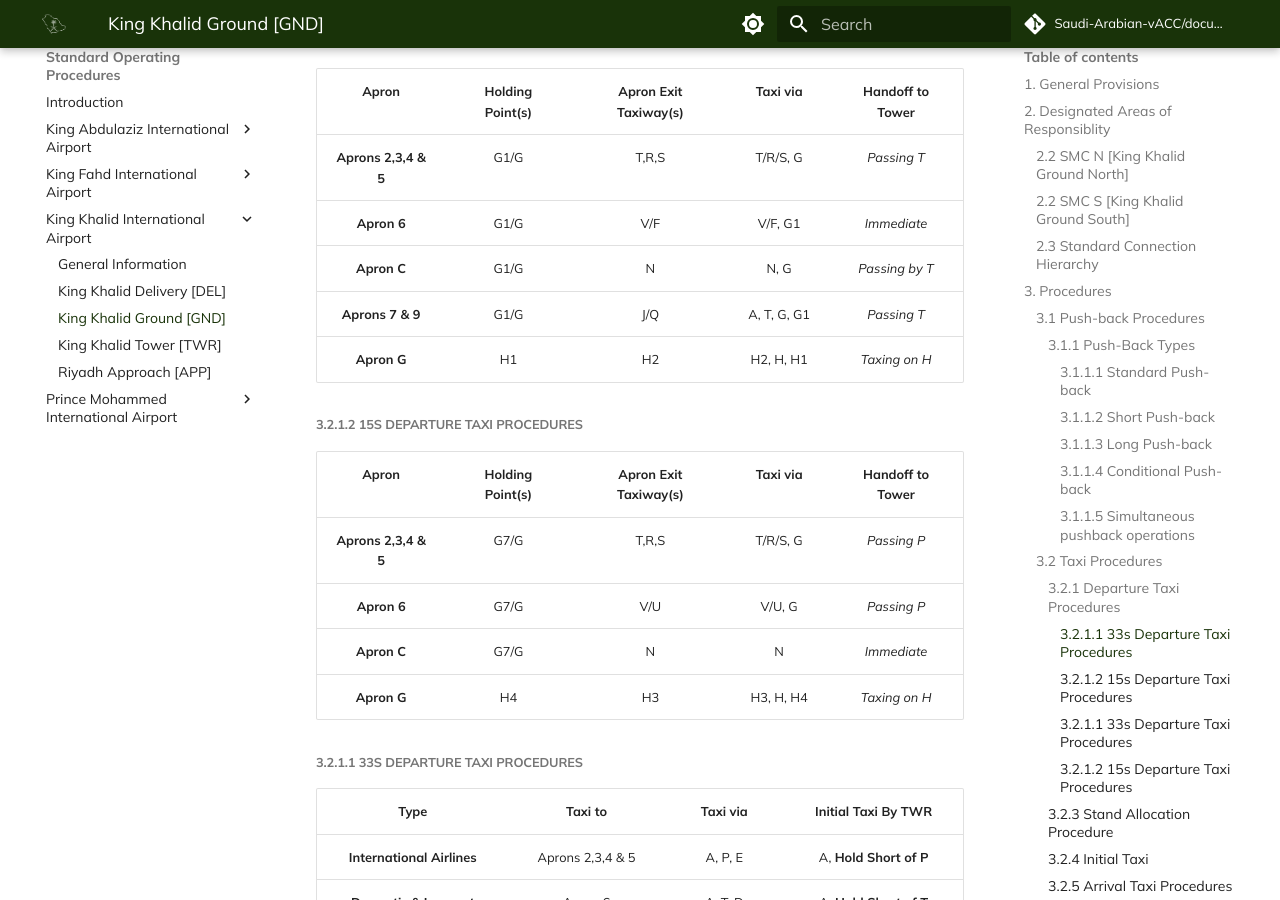
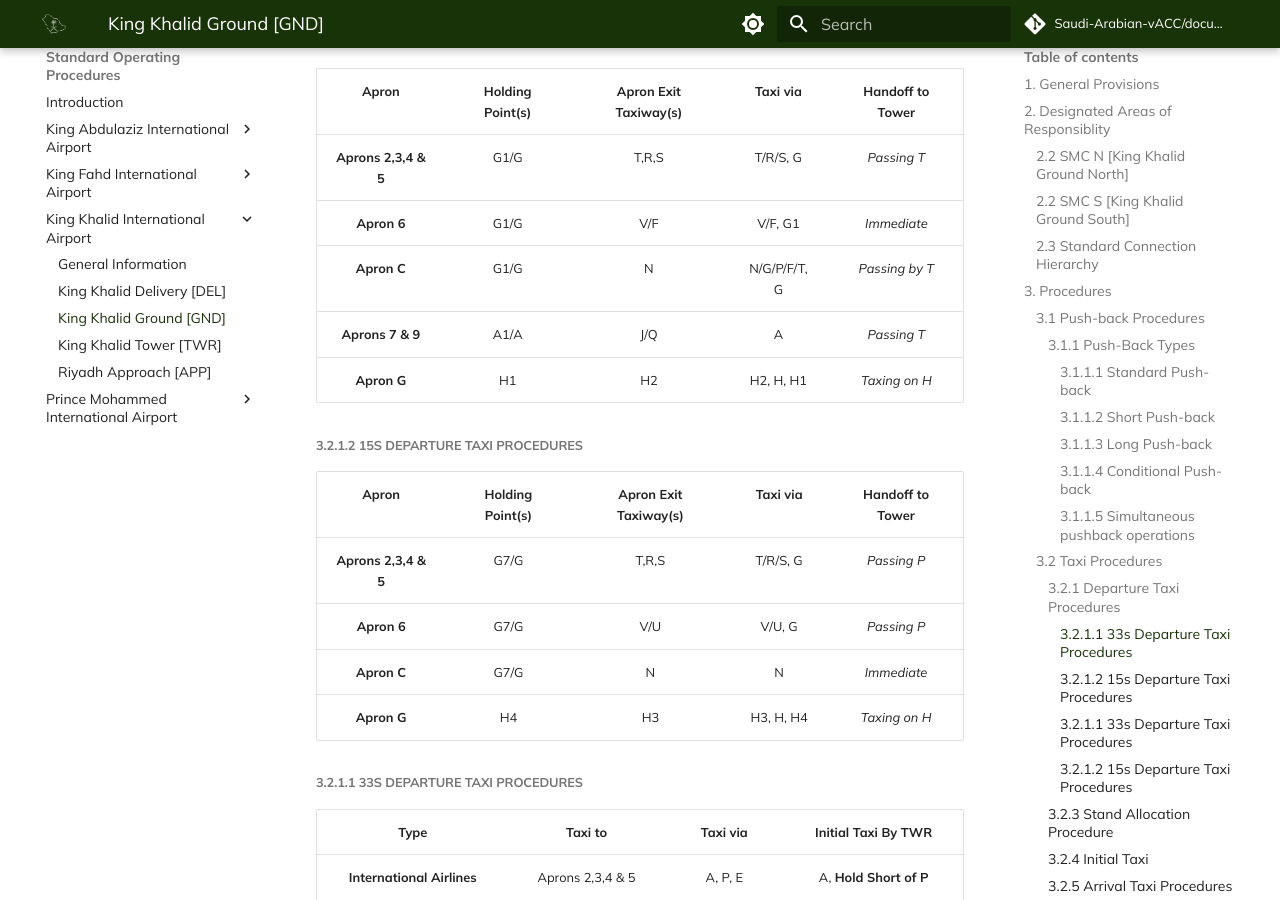
Before and after one commit to Saudi-Arabian-vACC/Documentation-Site, an MkDocs documentation site: the page built from docs/Standard Operating Procedures/King Khalid International Airport/03-ground.md, in a window 1280 px wide and 900 px high, scrolled down 6637 px. Built offline with MkDocs 1.6.1 and Material for MkDocs 9.7.7, drawn with Linux system fonts in a browser that asks for light colours; comment, search, counter and statistics services are not loaded.

```diff
--- a/docs/Standard Operating Procedures/King Khalid International Airport/03-ground.md
+++ b/docs/Standard Operating Procedures/King Khalid International Airport/03-ground.md
@@ -147,8 +147,8 @@ Simultaneous pushbacks from neighboring stands may be allowed if aircraft are di
 |:--------------------:|:--------------------:|:-------------------------:|:------------:|:--------------------:|
 | **Aprons 2,3,4 & 5** |         G1/G         |           T,R,S           |    T/R/S, G  |      _Passing T_     |
 |      **Apron 6**     |         G1/G         |            V/F            |    V/F, G1   |      _Immediate_     |
-|      **Apron C**     |         G1/G         |             N             |     N, G     |     _Passing by T_   |
-|   **Aprons 7 & 9**   |         G1/G         |            J/Q            |  A, T, G, G1 |      _Passing T_     |
+|      **Apron C**     |         G1/G         |             N             | N/G/P/F/T, G |     _Passing by T_   |
+|   **Aprons 7 & 9**   |         A1/A         |            J/Q            |       A      |      _Passing T_     |
 |      **Apron G**     |          H1          |             H2            |   H2, H, H1  |    _Taxing on H_     |
 
 ##### 3.2.1.2 15s Departure Taxi Procedures
```
